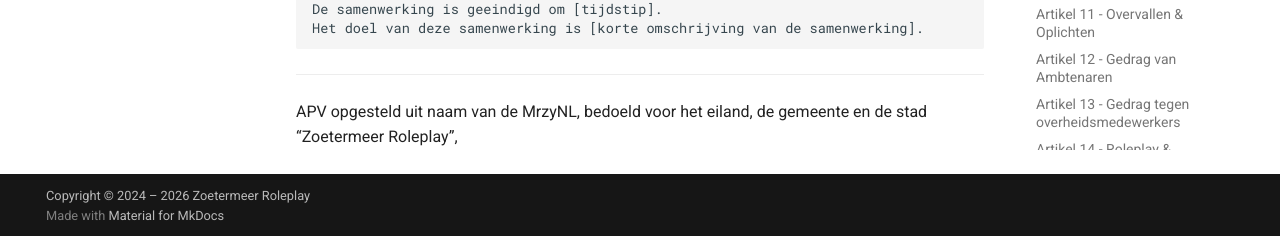
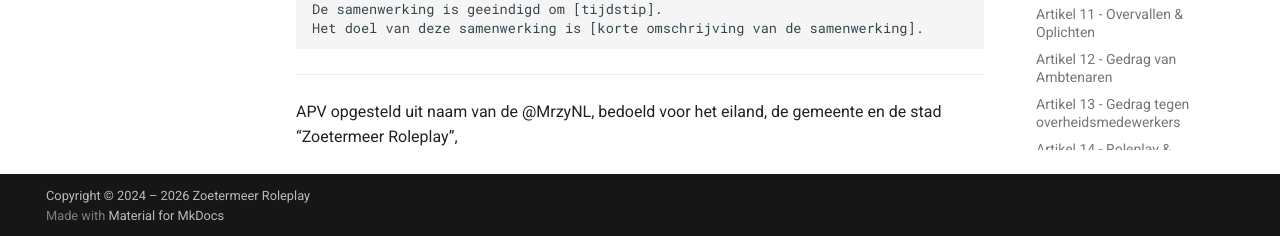
Before and after one commit to mrzynl-dev/zoetermeer-wet-en-regelgeving, an MkDocs documentation site: the page built from docs/apv.md, in a window 1280 px wide and 900 px high, scrolled down 15949 px. Shown: the part 661-897 px from the top of the window. Built offline with MkDocs 1.6.1 and Material for MkDocs 9.7.7, drawn with Linux system fonts in a browser that asks for light colours; comment, search, counter and statistics services are not loaded.

Commit message:
Update apv.md

````diff
--- a/docs/apv.md
+++ b/docs/apv.md
@@ -406,4 +406,4 @@ Het doel van deze samenwerking is [korte omschrijving van de samenwerking].
 ```
 
 ---------------------
-APV opgesteld uit naam van de MrzyNL, bedoeld voor het eiland, de gemeente en de stad “Zoetermeer Roleplay”,
+APV opgesteld uit naam van de @MrzyNL, bedoeld voor het eiland, de gemeente en de stad “Zoetermeer Roleplay”,
````
